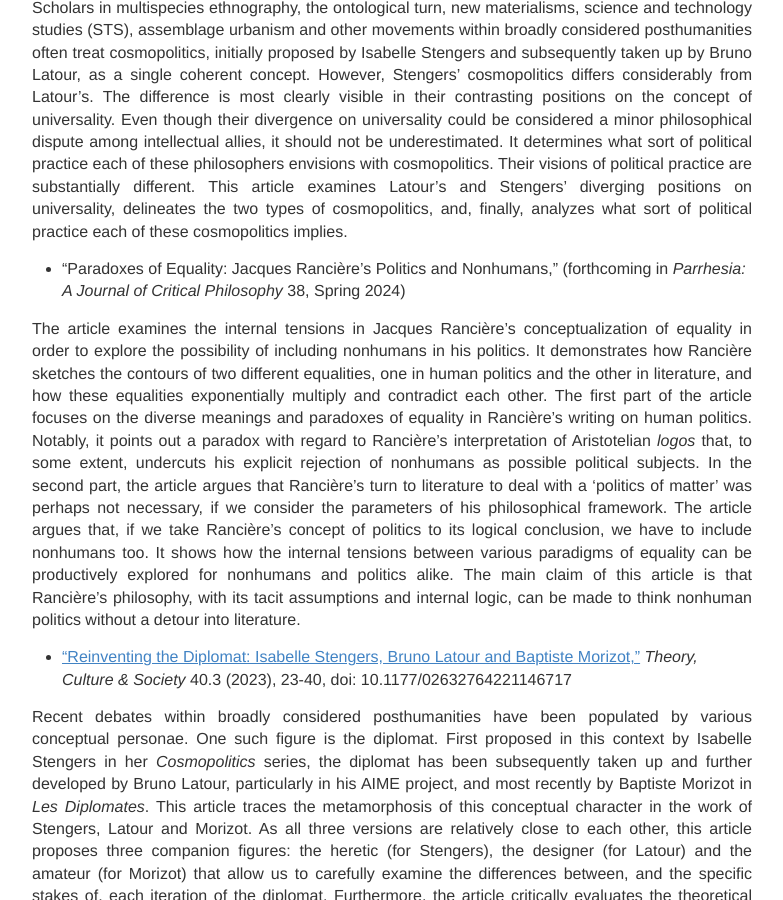
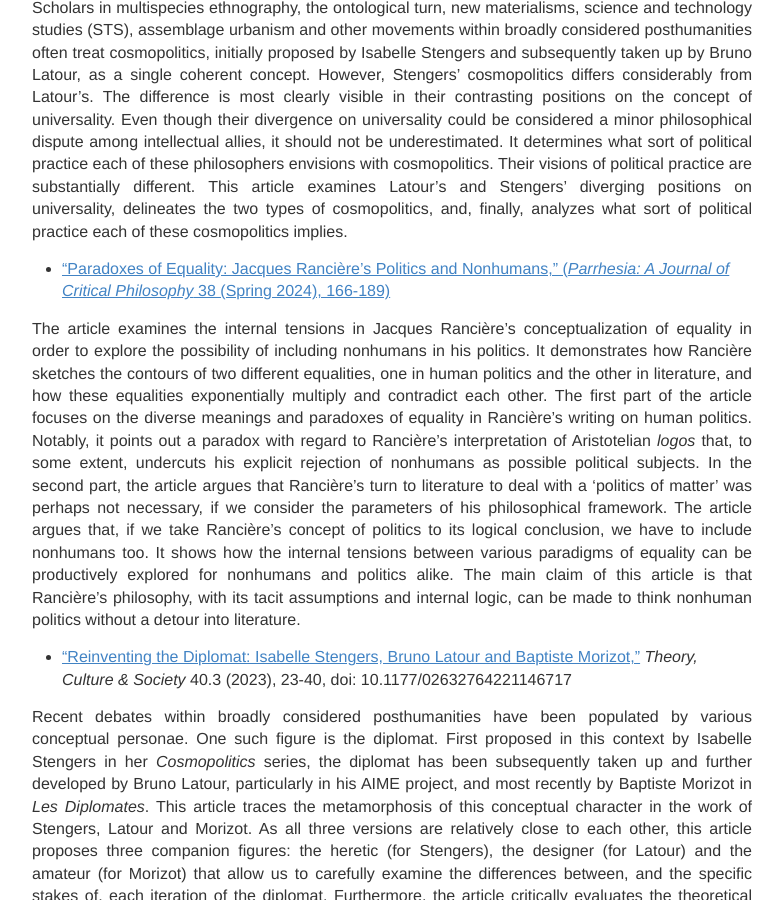
Before and after one commit to IJanicka/IJanicka.github.io, a Jekyll site: the page built from publications.md, in a window 1280 px wide and 900 px high, scrolled down 1180 px. Shown: the whole window, without its empty margins (248-1031 px from the left). Built offline with Jekyll 4.4.1, drawn with Linux system fonts in a browser that asks for light colours.

Commit message:
Update publications.md

```diff
--- a/publications.md
+++ b/publications.md
@@ -23,7 +23,7 @@ The turn of the Millennium demonstrated a fully-fledged revival and fusion of va
 
 Scholars in multispecies ethnography, the ontological turn, new materialisms, science and technology studies (STS), assemblage urbanism and other movements within broadly considered posthumanities often treat cosmopolitics, initially proposed by Isabelle Stengers and subsequently taken up by Bruno Latour, as a single coherent concept. However, Stengers’ cosmopolitics differs considerably from Latour’s. The difference is most clearly visible in their contrasting positions on the concept of universality. Even though their divergence on universality could be considered a minor philosophical dispute among intellectual allies, it should not be underestimated. It determines what sort of political practice each of these philosophers envisions with cosmopolitics. Their visions of political practice are substantially different. This article examines Latour’s and Stengers’ diverging positions on universality, delineates the two types of cosmopolitics, and, finally, analyzes what sort of political practice each of these cosmopolitics implies.
 
-*  “Paradoxes of Equality: Jacques Rancière’s Politics and Nonhumans,” (forthcoming in *Parrhesia: A Journal of Critical Philosophy* 38, Spring 2024)<br>
+* <a href="https://parrhesiajournal.org/wp-content/uploads/2024/01/07.-Iwona-Janicka-Paradoxes-of-Equality-Jacques-Rancieres-Politics-and-Nonhumans.pdf" target="_blank"> “Paradoxes of Equality: Jacques Rancière’s Politics and Nonhumans,” (*Parrhesia: A Journal of Critical Philosophy* 38 (Spring 2024), 166-189)<br>
 
 The article examines the internal tensions in Jacques Rancière’s conceptualization of equality in order to explore the possibility of including nonhumans in his politics. It demonstrates how Rancière sketches the contours of two different equalities, one in human politics and the other in literature, and how these equalities exponentially multiply and contradict each other. The first part of the article focuses on the diverse meanings and paradoxes of equality in Rancière’s writing on human politics. Notably, it points out a paradox with regard to Rancière’s interpretation of Aristotelian *logos* that, to some extent, undercuts his explicit rejection of nonhumans as possible political subjects. In the second part, the article argues that Rancière’s turn to literature to deal with a ‘politics of matter’ was perhaps not necessary, if we consider the parameters of his philosophical framework. The article argues that, if we take Rancière’s concept of politics to its logical conclusion, we have to include nonhumans too. It shows how the internal tensions between various paradigms of equality can be productively explored for nonhumans and politics alike. The main claim of this article is that Rancière’s philosophy, with its tacit assumptions and internal logic, can be made to think nonhuman politics without a detour into literature.
 
```
